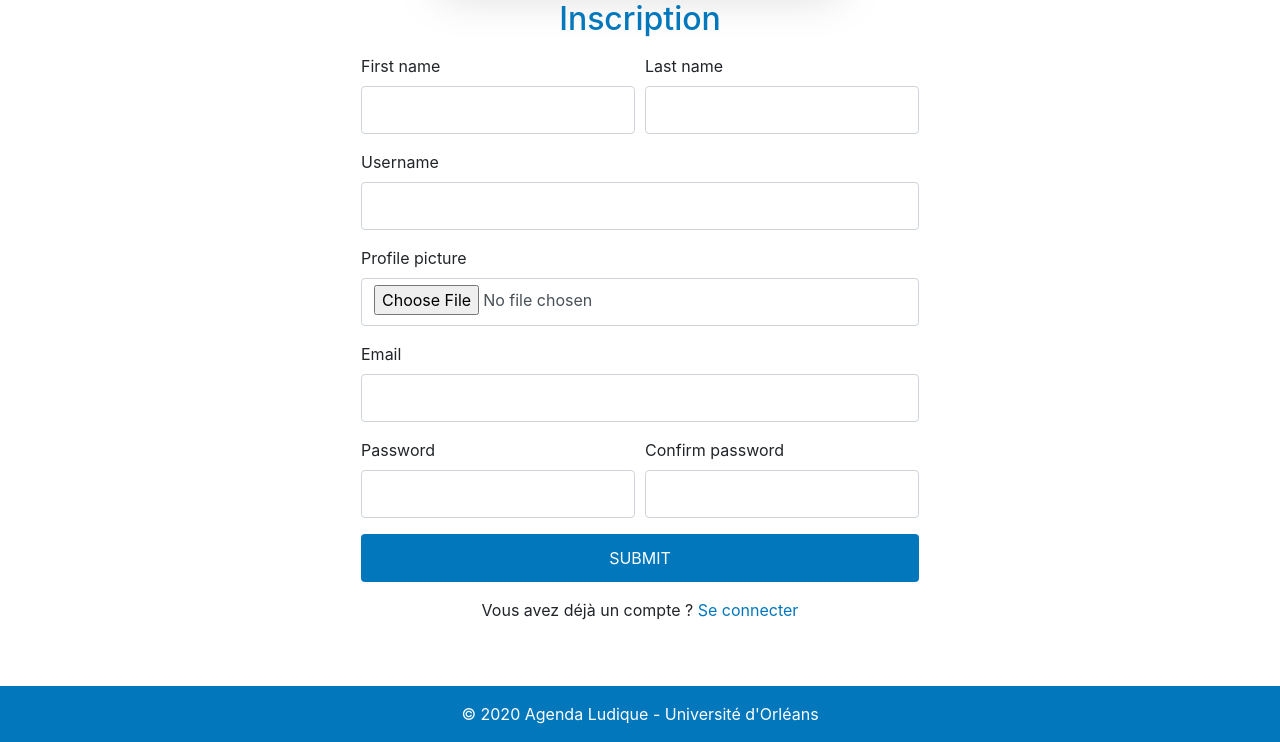
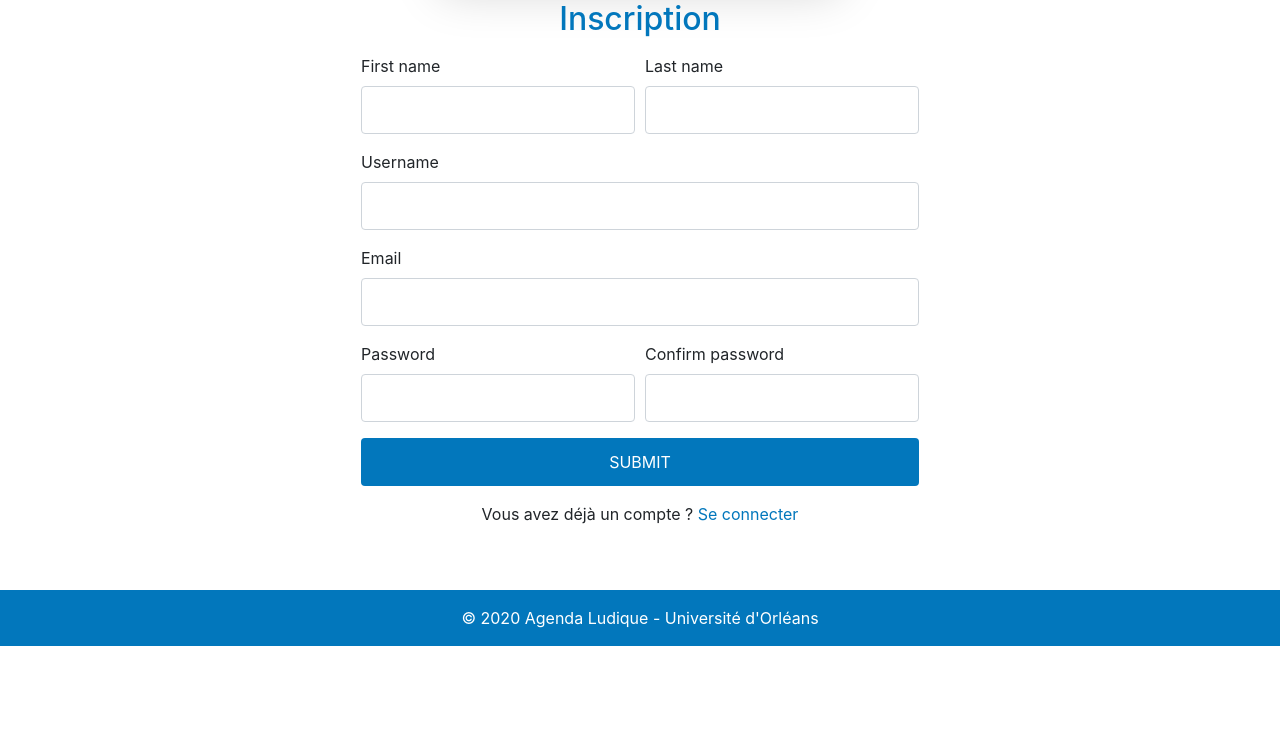
Before and after one commit to antoine-delahaye/AgendaLudique, a Python web app: template app/templates/register.html in a window 1280 px wide. Shown: the part 430-1172 px from the top of the page. After the commit the page ends 1076 px from the top, so only its background shows below. Run offline with Jinja, Linux system fonts and the light colour scheme; the template is opened without the code that fills it, so the values that code supplies are empty, except form fields; tables that the repository leaves empty hold one stand-in row (values such as "Sample post"); form fields are guessed from the names that the template uses; some libraries are stand-ins or nearby versions.

Commit message:
Correction de la création de compte

```diff
--- a/app/auth/forms.py
+++ b/app/auth/forms.py
@@ -30,7 +30,6 @@ class RegistrationForm(FlaskForm):
                              render_kw={'placeholder': 'Mot de passe'})
     confirm_password = PasswordField('Confirmer le mot de passe',
                                      render_kw={'placeholder': 'Confirmer le mot de passe'})
-    profile_picture = StringField('Photo de profile', render_kw={'placeholder': 'URL de la photo de profile'})
     submit = SubmitField('Inscription')
 
     def validate_email(self, field):
--- a/app/auth/views.py
+++ b/app/auth/views.py
@@ -37,8 +37,7 @@ def register():
                     username=form.username.data,
                     first_name=form.first_name.data,
                     last_name=form.last_name.data,
-                    password=form.password.data,
-                    profile_picture=form.profile_picture)
+                    password=form.password.data)
         db.session.add(user)
         db.session.commit()
         return redirect(url_for('auth.login'))
--- a/app/templates/register.html
+++ b/app/templates/register.html
@@ -21,10 +21,6 @@
                 {{ form.username(class="form-control") }}
             </div>
             <div class="form-group">
-                {{ form.profile_picture.label }}
-                {{ form.profile_picture(class="form-control") }}
-            </div>
-            <div class="form-group">
                 {{ form.email.label }}
                 {{ form.email(class="form-control") }}
             </div>
```
